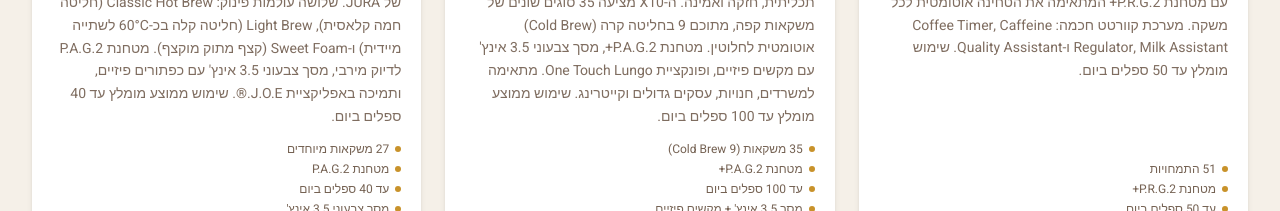
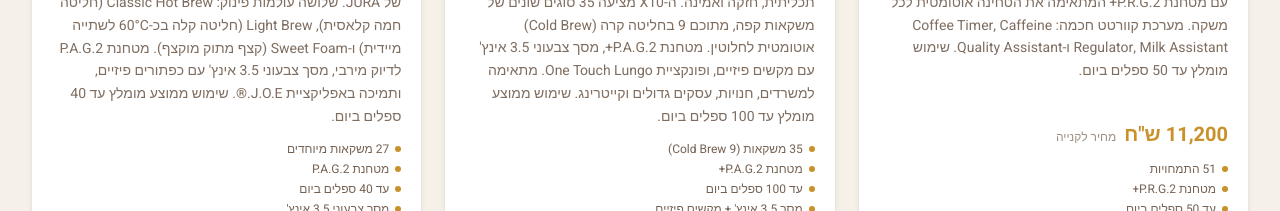
Before and after one commit to ronen12341/gintzcoffee, a Next.js app: page / in a window 1280 px wide. Shown: the part 2900-3111 px from the top of the page. Built offline with nearby package versions, Linux system fonts and the light colour scheme; a web font is replaced by a local one.

Commit message:
Update site

```diff
--- a/src/app/page.tsx
+++ b/src/app/page.tsx
@@ -297,6 +297,7 @@
                 description={m.description}
                 features={m.features}
                 image={m.image}
+                priceRange={m.price}
                 ctaHref="#contact"
               />
             ))}
```
